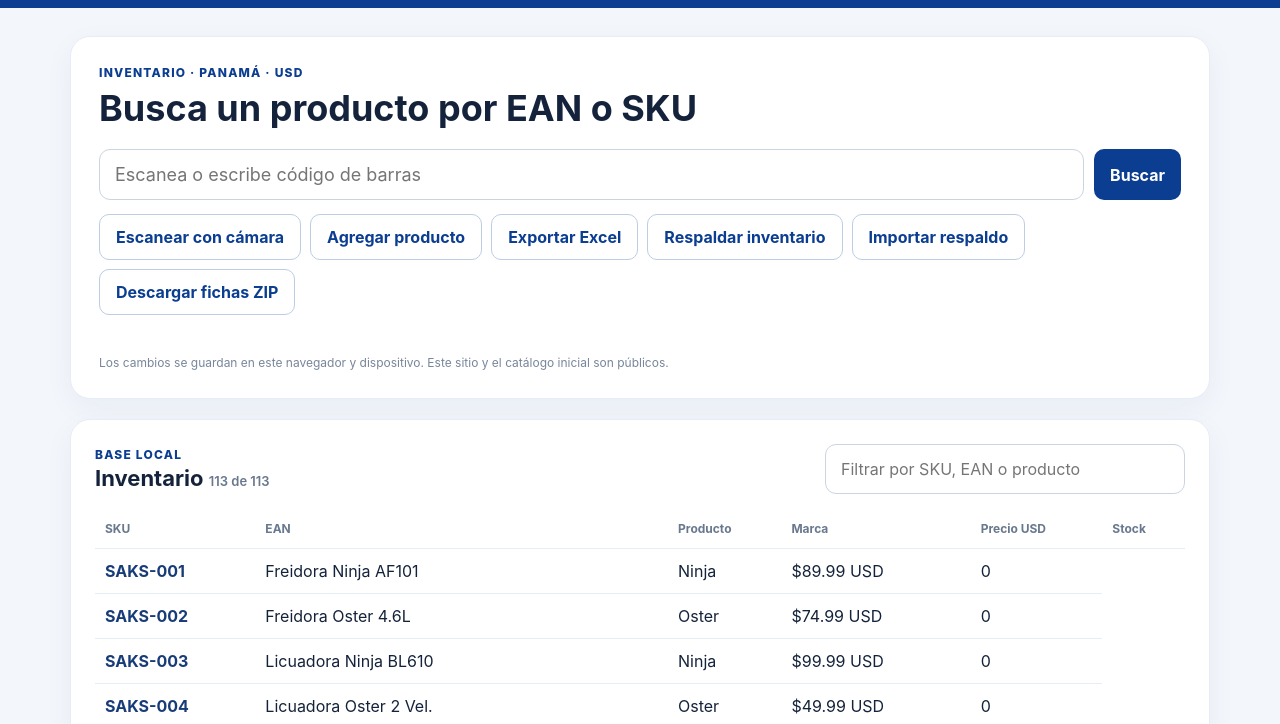
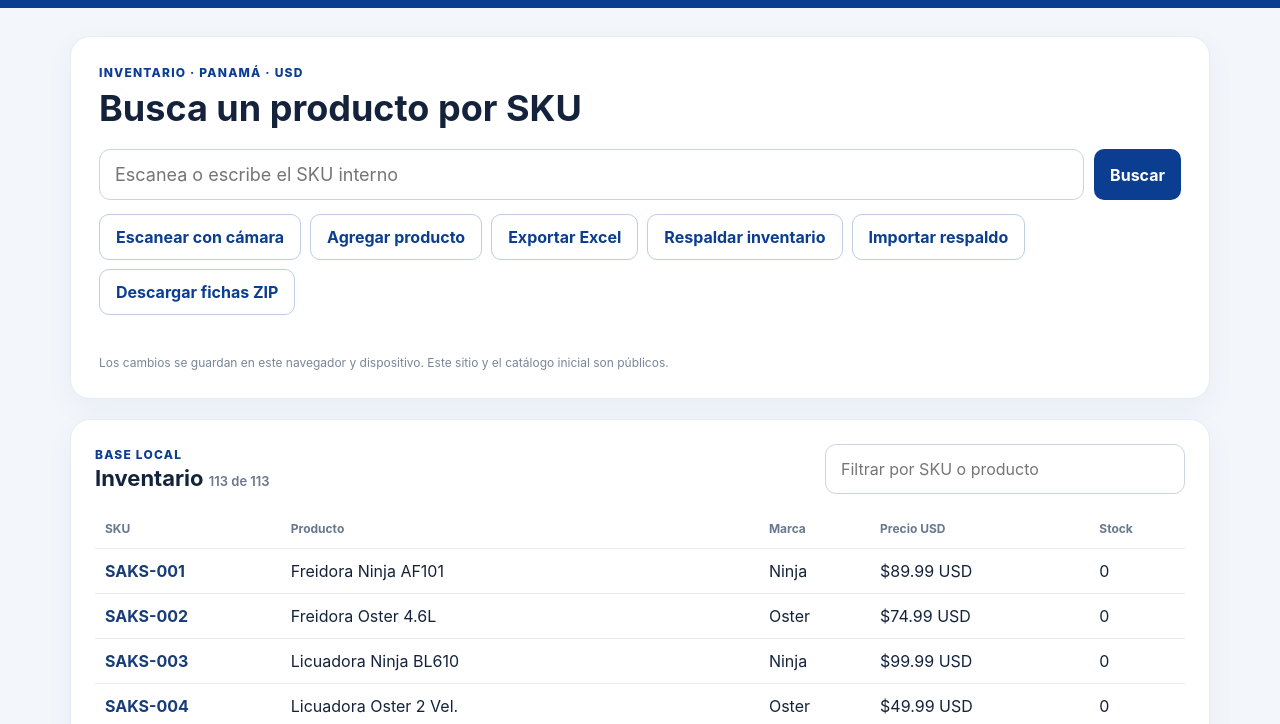
Before and after one commit to Web-Sources-DV/saks-hub, a plain HTML site: page index.html in a window 1280 px wide. Shown: the part 76-800 px from the top of the page. Drawn offline with nearby package versions, Linux system fonts and the light colour scheme.

Commit message:
Usa SKU interno y evita OCR dudoso

```diff
--- a/index.html
+++ b/index.html
@@ -4,7 +4,7 @@
   <meta charset="utf-8">
   <meta name="viewport" content="width=device-width,initial-scale=1,viewport-fit=cover">
   <meta name="theme-color" content="#0B3D91">
-  <meta name="description" content="Inventario SAKS: busca productos por EAN o SKU y genera fichas técnicas.">
+  <meta name="description" content="Inventario SAKS: busca productos por SKU y genera fichas técnicas.">
   <link rel="manifest" href="./manifest.webmanifest">
   <link rel="icon" href="./assets/saks-icon.svg" type="image/svg+xml">
   <link rel="stylesheet" href="./styles.css">
@@ -19,8 +19,8 @@
   <main class="page">
     <section class="hero panel">
       <div class="eyebrow">Inventario · Panamá · USD</div>
-      <h1>Busca un producto por EAN o SKU</h1>
-      <div class="search-row"><input id="search-input" autocomplete="off" inputmode="search" placeholder="Escanea o escribe código de barras" aria-label="Código EAN, SKU o producto"><button id="search-button" class="button">Buscar</button></div>
+      <h1>Busca un producto por SKU</h1>
+      <div class="search-row"><input id="search-input" autocomplete="off" inputmode="search" placeholder="Escanea o escribe el SKU interno" aria-label="SKU interno o producto"><button id="search-button" class="button">Buscar</button></div>
       <div class="toolbar">
         <button class="button button-outline" id="scan-button">Escanear con cámara</button>
         <button class="button button-outline" id="new-button">Agregar producto</button>
@@ -41,7 +41,6 @@
       <form id="product-form" class="form-grid">
         <label class="wide photo-import">Foto de etiqueta, caja o manual<input id="field-Foto" type="file" accept="image/*" capture="environment"><small id="ocr-status">Sube una foto clara y la app intentará completar los datos automáticamente.</small></label>
         <input name="SKU" id="field-SKU" type="hidden">
-        <label>EAN<input name="EAN" id="field-EAN" inputmode="numeric"></label>
         <label>Producto *<input name="Producto" id="field-Producto" required></label>
         <label>Marca<input name="Marca" id="field-Marca"></label>
         <label>Categoría<input name="Categoria" id="field-Categoria"></label>
@@ -64,8 +63,8 @@
     </section>
 
     <section class="panel inventory-panel">
-      <div class="section-head inventory-head"><div><div class="eyebrow">Base local</div><h2>Inventario <span id="product-count" class="count"></span></h2></div><input id="inventory-filter" class="filter-input" placeholder="Filtrar por SKU, EAN o producto" aria-label="Filtrar inventario"></div>
-      <div class="table-wrap"><table><thead><tr><th>SKU</th><th>EAN</th><th>Producto</th><th>Marca</th><th>Precio USD</th><th>Stock</th></tr></thead><tbody id="inventory-body"></tbody></table></div>
+      <div class="section-head inventory-head"><div><div class="eyebrow">Base local</div><h2>Inventario <span id="product-count" class="count"></span></h2></div><input id="inventory-filter" class="filter-input" placeholder="Filtrar por SKU o producto" aria-label="Filtrar inventario"></div>
+      <div class="table-wrap"><table><thead><tr><th>SKU</th><th>Producto</th><th>Marca</th><th>Precio USD</th><th>Stock</th></tr></thead><tbody id="inventory-body"></tbody></table></div>
     </section>
   </main>
 
```
